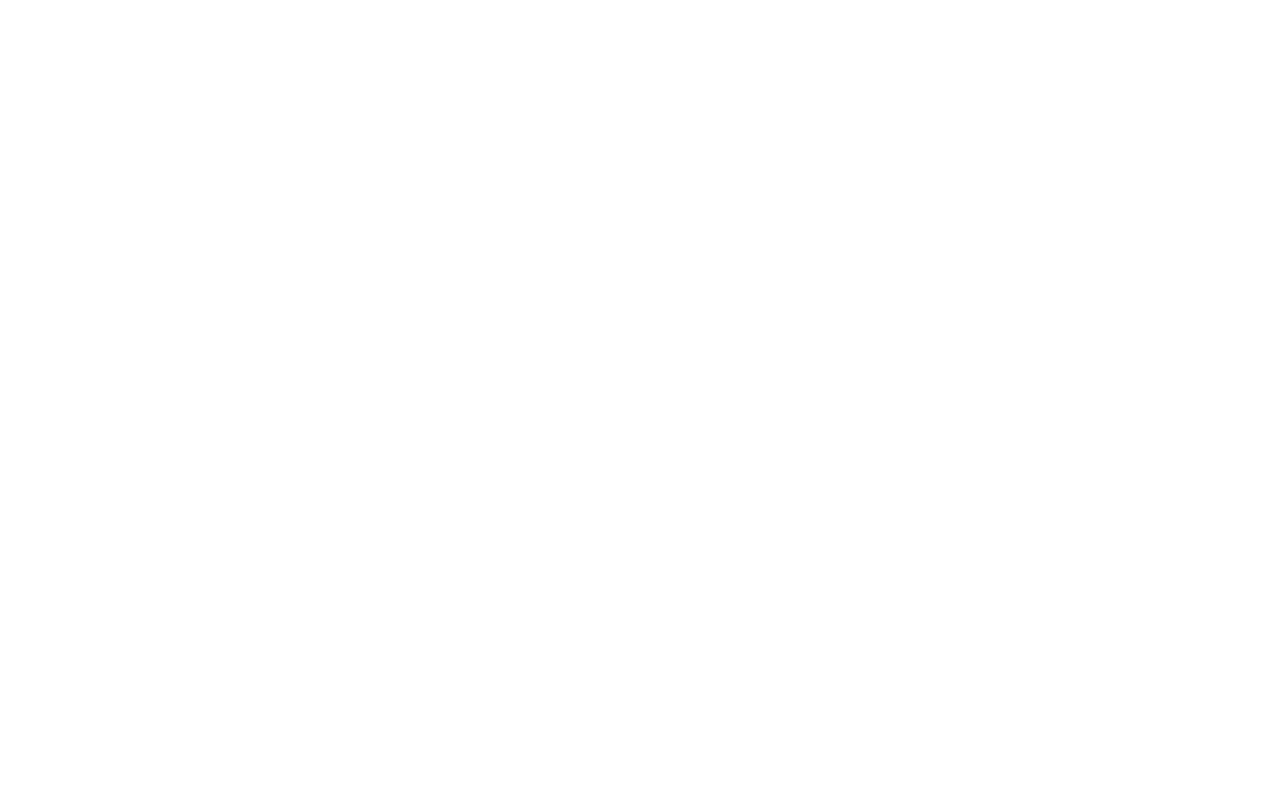
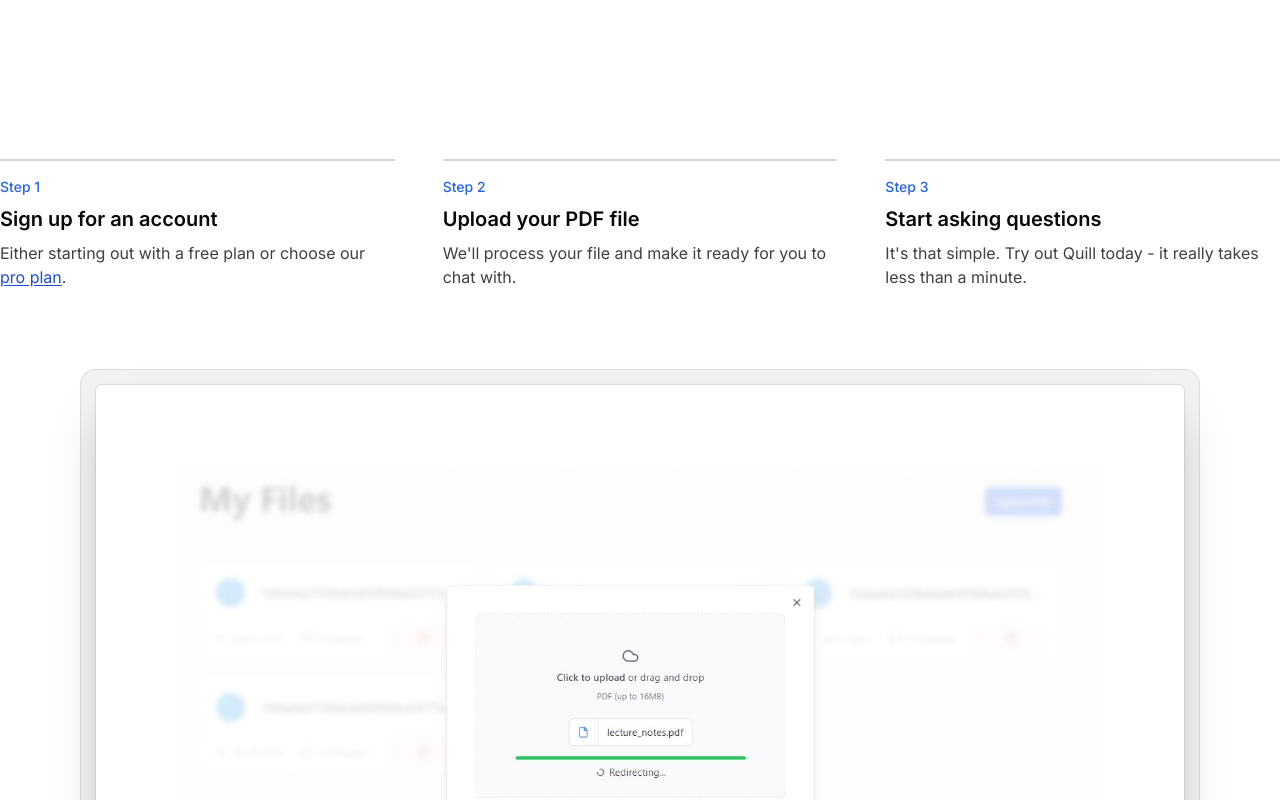
Before and after one commit to Wellitsabhi/saasnextapp, a Next.js app: page / in a window 1280 px wide. Shown: the part 1660-2460 px from the top of the page. Before the commit the page ends 1787 px from the top, so only its background shows below. Built offline with nearby package versions, Linux system fonts and the light colour scheme.

Commit message:
steps added

```diff
--- a/src/app/page.tsx
+++ b/src/app/page.tsx
@@ -96,6 +96,64 @@
         </div>
       </div>
 
+      {/* steps */}
+      <ol className="my-8 space-y-4 pt-8 md:flex md:space-x-12 md:space-y-0">
+        <li className="md:flex-1">
+          <div className="flex flex-col space-y-2 border-l-4 border-zinc-300 py-2 pl-4 md:border-l-0 md:border-t-2 md:pb-0 md:pl-0 md:pt-4">
+            <span className="text-sm font-medium text-blue-600">Step 1</span>
+            <span className="text-xl font-semibold">
+              Sign up for an account
+            </span>
+            <span className="mt-2 text-zinc-700">
+              Either starting out with a free plan or choose our{" "}
+              <Link
+                href="/pricing"
+                className="text-blue-700 underline underline-offset-2"
+              >
+                pro plan
+              </Link>
+              .
+            </span>
+          </div>
+        </li>
+        <li className="md:flex-1">
+          <div className="flex flex-col space-y-2 border-l-4 border-zinc-300 py-2 pl-4 md:border-l-0 md:border-t-2 md:pb-0 md:pl-0 md:pt-4">
+            <span className="text-sm font-medium text-blue-600">Step 2</span>
+            <span className="text-xl font-semibold">Upload your PDF file</span>
+            <span className="mt-2 text-zinc-700">
+              We&apos;ll process your file and make it ready for you to chat
+              with.
+            </span>
+          </div>
+        </li>
+        <li className="md:flex-1">
+          <div className="flex flex-col space-y-2 border-l-4 border-zinc-300 py-2 pl-4 md:border-l-0 md:border-t-2 md:pb-0 md:pl-0 md:pt-4">
+            <span className="text-sm font-medium text-blue-600">Step 3</span>
+            <span className="text-xl font-semibold">
+              Start asking questions
+            </span>
+            <span className="mt-2 text-zinc-700">
+              It&apos;s that simple. Try out Quill today - it really takes less
+              than a minute.
+            </span>
+          </div>
+        </li>
+      </ol>
+
+      <div className="mx-auto max-w-6xl px-6 lg:px-8">
+        <div className="mt-16 flow-root sm:mt-24">
+          <div className="-m-2 rounded-xl bg-gray-900/5 p-2 ring-1 ring-inset ring-gray-900/10 lg:-m-4 lg:rounded-2xl lg:p-4">
+            <Image
+              src="/file-upload-preview.jpg"
+              alt="uploading preview"
+              width={1419}
+              height={732}
+              quality={100}
+              className="rounded-md bg-white p-2 sm:p-8 md:p-20 shadow-2xl ring-1 ring-gray-900/10"
+            />
+          </div>
+        </div>
+      </div>
     </>
   );
 }
```
